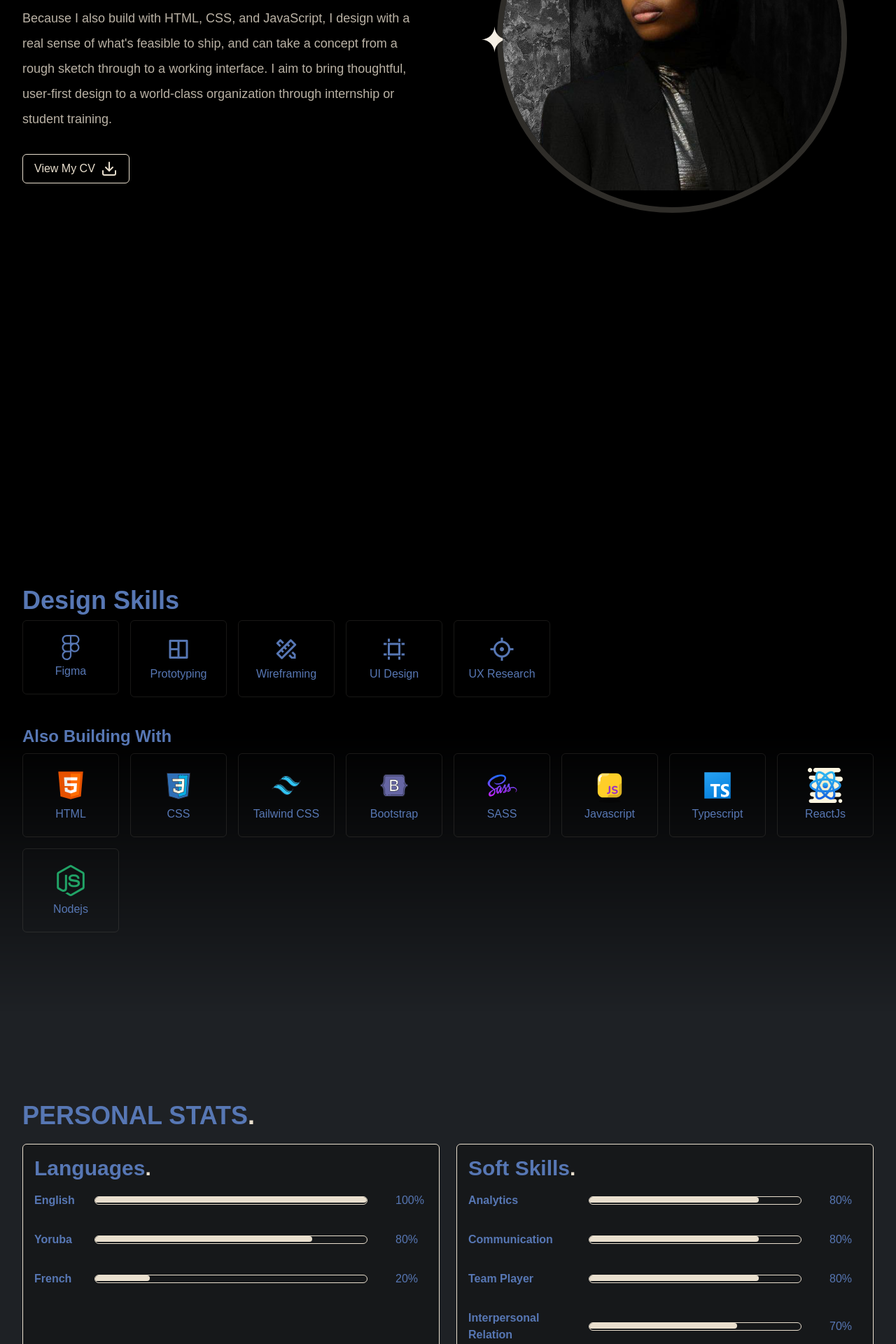
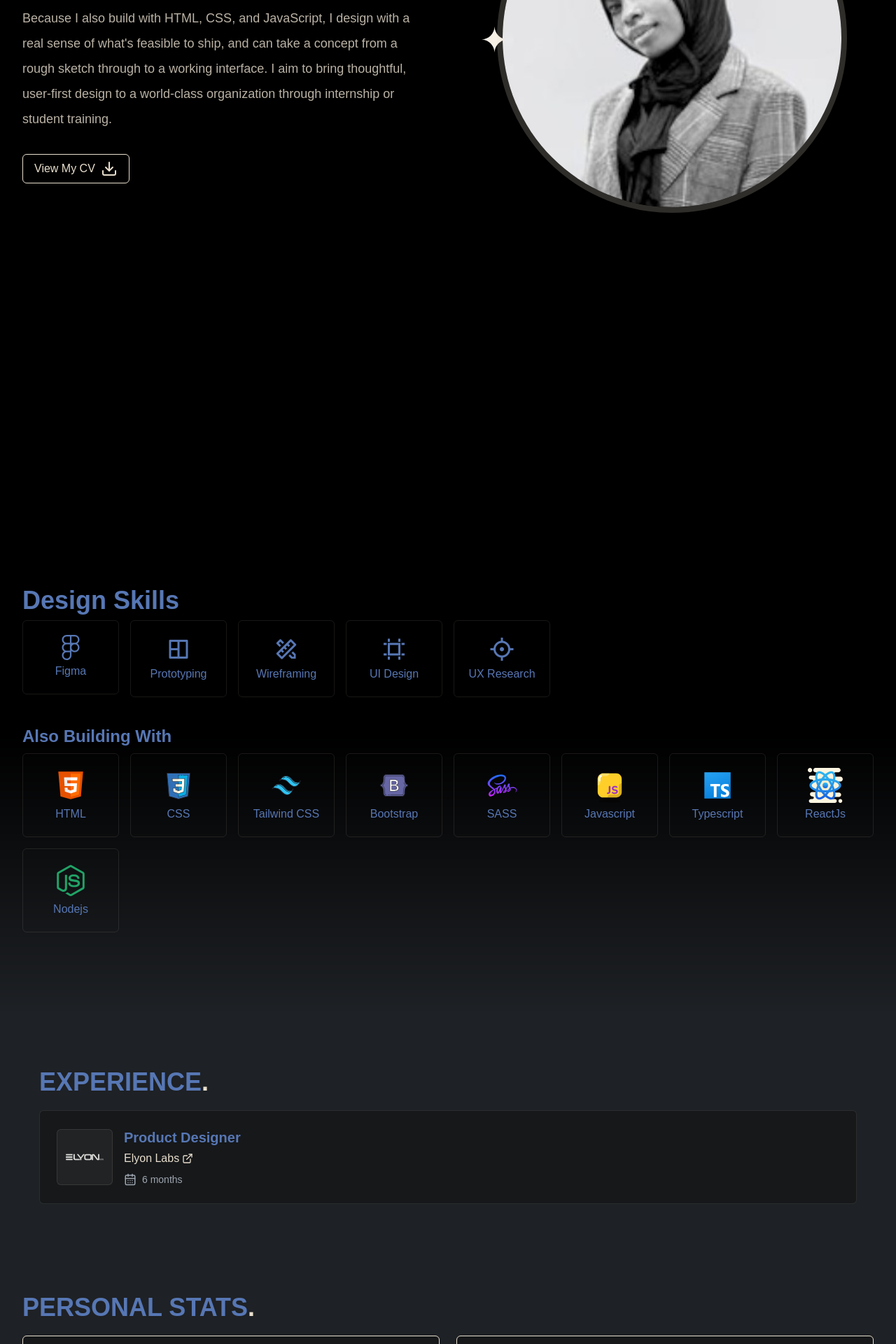
Before and after one commit to Klaritykel/qeenah2, a Next.js app: page / in a window 1280 px wide. Shown: the part 1194-3114 px from the top of the page at 70% size. Built offline with nearby package versions, Linux system fonts and the light colour scheme; a web font is replaced by a local one.

Commit message:
Add Elyon Labs logo image to the companies directory

```diff
--- a/components/UI/Home/about.js
+++ b/components/UI/Home/about.js
@@ -78,11 +78,11 @@ const About = () => {
                 <div className="top-0 left-0 grid w-full h-full md:absolute place-content-center">
                   <div className="w-[500px] h-[500px] rounded-full flex items-center overflow-hidden border-8 border-primary/20">
                     <Image
-                      src={"/images/bg/me__.png"}
+                      src={"/images/bg/about-photo.jpg"}
                       alt="Wahab Sekinat"
-                      width={300}
-                      height={300}
-                      className="w-full object-cover"
+                      width={500}
+                      height={500}
+                      className="w-full h-full object-cover"
                       draggable={false}
                     />
                   </div>
--- /dev/null
+++ b/components/UI/Home/experience.js
@@ -0,0 +1,51 @@
+import experience from "@/lib/store/experience";
+import { CalendarDays, ExternalLink } from "lucide-react";
+import Image from "next/image";
+import Link from "next/link";
+
+const Experience = () => {
+  return (
+    <section className="container mx-auto my-20" id="experience">
+      <h3 className="mb-5 text-3xl font-bold uppercase md:px-6 md:text-4xl text-start">
+        Experience<span className="text-primary">.</span>
+      </h3>
+
+      <div className="space-y-6 md:px-6">
+        {experience.map((exp, idx) => (
+          <div
+            key={idx}
+            className="flex flex-col items-start gap-4 p-6 duration-200 border rounded-md sm:flex-row sm:items-center border-primary/10 bg-[#0f0f0f6f] hover:border-primary/40"
+          >
+            <div className="flex items-center justify-center w-20 h-20 p-3 border rounded-md bg-white/5 border-primary/10 shrink-0">
+              <Image
+                src={exp.logo}
+                alt={`${exp.company} logo`}
+                width={64}
+                height={64}
+                className="object-contain w-full h-full"
+              />
+            </div>
+
+            <div className="flex-1 space-y-1">
+              <h4 className="text-xl font-bold">{exp.role}</h4>
+              <Link
+                href={exp.website}
+                target="_blank"
+                className="inline-flex items-center gap-1 duration-200 text-primary hover:underline"
+              >
+                {exp.company} <ExternalLink size={16} />
+              </Link>
+
+              <div className="flex items-center pt-1 opacity-75 text-slate-300">
+                <CalendarDays size={18} />
+                <span className="ml-2 text-sm">{exp.duration}</span>
+              </div>
+            </div>
+          </div>
+        ))}
+      </div>
+    </section>
+  );
+};
+
+export default Experience;
--- a/components/UI/Home/index.js
+++ b/components/UI/Home/index.js
@@ -2,6 +2,7 @@
 import Intro from "./intro";
 import About from "./about";
 import Skills from "./skills";
+import Experience from "./experience";
 import PersonalStats from "./personal-stats";
 import Education from "./education";
 import Projects from "./projects";
@@ -19,6 +20,7 @@ const HomeContent = () => {
       <Intro />
       <About />
       <Skills />
+      <Experience />
       <PersonalStats />
       <Education />
       <ServiceOffer />
--- /dev/null
+++ b/lib/store/experience.js
@@ -0,0 +1,11 @@
+const experience = [
+  {
+    role: "Product Designer",
+    company: "Elyon Labs",
+    duration: "6 months",
+    logo: "/images/companies/elyon-labs-logo.png",
+    website: "https://elyonlabs.org",
+  },
+];
+
+export default experience;
```
Also changed, not shown: public/images/bg/about-photo.jpg (added), public/images/companies/elyon-labs-logo.png (added).
